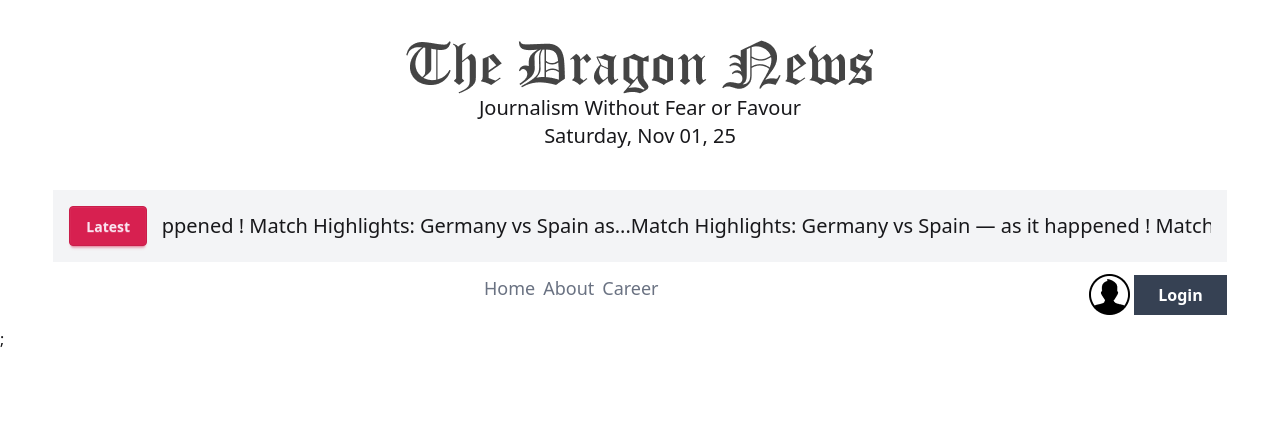
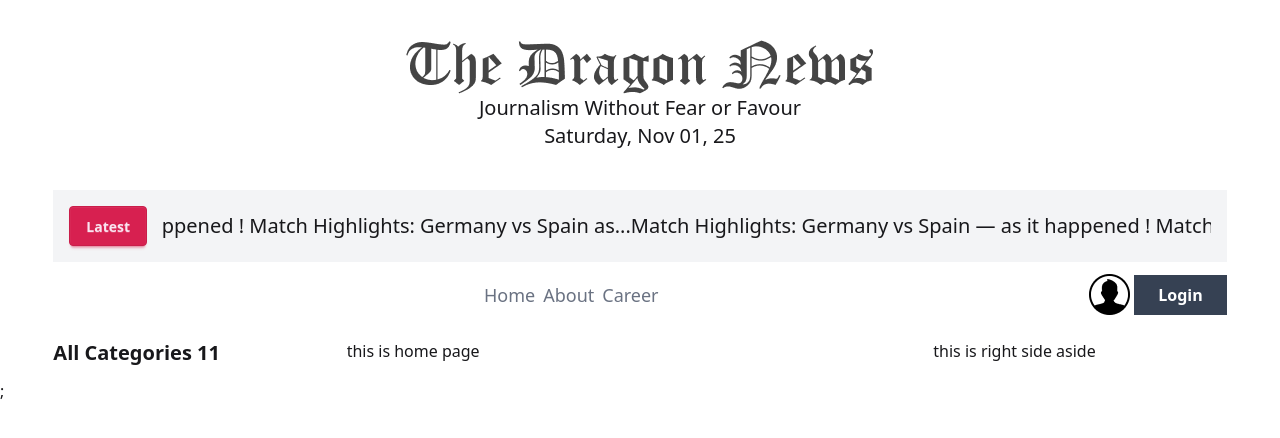
Before and after one commit to Arshad4320/dragon-news, a React (Vite) app: page / in a window 1280 px wide. Shown: the top 438 px of the page. Built offline with nearby package versions, Linux system fonts and the light colour scheme.

Commit message:
category grid layout done

```diff
--- a/src/Layouts/HomeLayout.jsx
+++ b/src/Layouts/HomeLayout.jsx
@@ -3,6 +3,8 @@ import { Outlet } from "react-router-dom";
 import Header from "../components/Header";
 import LatestLayout from "./LatestLayout";
 import Navbar from "../components/Navbar";
+import LeftSideAside from "../components/homeLayout/LeftSideAside";
+import RightSideAside from "../components/homeLayout/RightSideAside";
 
 class HomeLayout extends Component {
   render() {
@@ -17,12 +19,16 @@ class HomeLayout extends Component {
         <nav>
           <Navbar />
         </nav>
-        <main>
-          <section className="left-nav"></section>
-          <section className="main">
+        <main className="w-11/12 mx-auto my-3 grid grid-cols-12 ">
+          <aside className="col-span-3">
+            <LeftSideAside />
+          </aside>
+          <section className="main col-span-6">
             <Outlet />
           </section>
-          <section className="right-nav"></section>
+          <aside className="col-span-3">
+            <RightSideAside />
+          </aside>
         </main>
       </div>
     );
--- a/src/Router/Router.jsx
+++ b/src/Router/Router.jsx
@@ -3,19 +3,28 @@ import HomeLayout from "../Layouts/HomeLayout";
 import { createBrowserRouter } from "react-router";
 import About from "../pages/About/About";
 import Career from "../pages/Career/Career";
+import CategoryNews from "../pages/CategoryNews/CategoryNews";
+import Home from "../pages/Home/Home";
 
 const router = createBrowserRouter([
   {
     path: "/",
     element: <HomeLayout />,
-  },
+    children: [
+      { index: true, element: <Home /> },
       {
         path: "/about",
         element: <About />,
       },
       {
+        path: "/category/:id",
+        element: <CategoryNews />,
+      },
+      {
         path: "/career",
         element: <Career />,
+      },
+    ],
   },
 ]);
 
--- /dev/null
+++ b/src/components/Categories.jsx
@@ -0,0 +1,13 @@
+import React, { use } from "react";
+const categoryPromise = fetch("/categories.json").then((res) => res.json());
+const Categories = () => {
+  const data = use(categoryPromise);
+
+  return (
+    <div>
+      <h2 className="font-bold text-xl">All Categories {data.length}</h2>
+    </div>
+  );
+};
+
+export default Categories;
--- a/src/components/Navbar.jsx
+++ b/src/components/Navbar.jsx
@@ -3,7 +3,7 @@ import { NavLink } from "react-router-dom";
 import user from "../assets/user.png";
 const Navbar = () => {
   return (
-    <div className="w-11/12 mx-auto flex justify-between py-3">
+    <div className="w-11/12 mx-auto flex justify-between py-3 items-center">
       <div></div>
       <div className="flex gap-2 text-lg text-gray-500">
         <NavLink to="/">Home</NavLink>
--- /dev/null
+++ b/src/components/homeLayout/LeftSideAside.jsx
@@ -0,0 +1,19 @@
+import React, { Suspense } from "react";
+import Categories from "../Categories";
+
+const LeftSideAside = () => {
+  return (
+    <div>
+      <Suspense
+        fallback={
+          <span className="loading loading-spinner text-secondary"></span>
+        }
+      >
+        {" "}
+        <Categories />
+      </Suspense>
+    </div>
+  );
+};
+
+export default LeftSideAside;
--- /dev/null
+++ b/src/components/homeLayout/RightSideAside.jsx
@@ -0,0 +1,7 @@
+import React from "react";
+
+const RightSideAside = () => {
+  return <div>this is right side aside</div>;
+};
+
+export default RightSideAside;
--- /dev/null
+++ b/src/pages/CategoryNews/CategoryNews.jsx
@@ -0,0 +1,7 @@
+import React from "react";
+
+const CategoryNews = () => {
+  return <div></div>;
+};
+
+export default CategoryNews;
```
Lines whose indentation alone changed are shown as unchanged.
